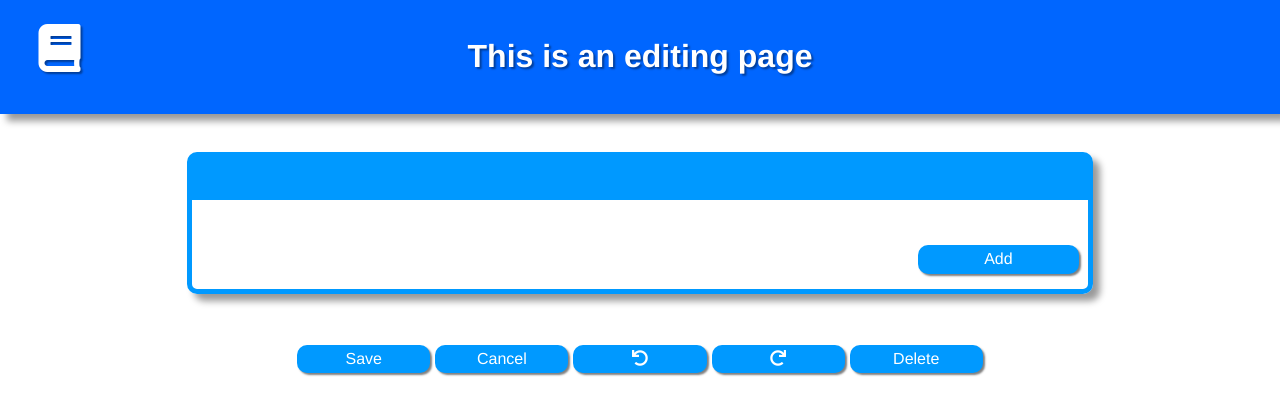
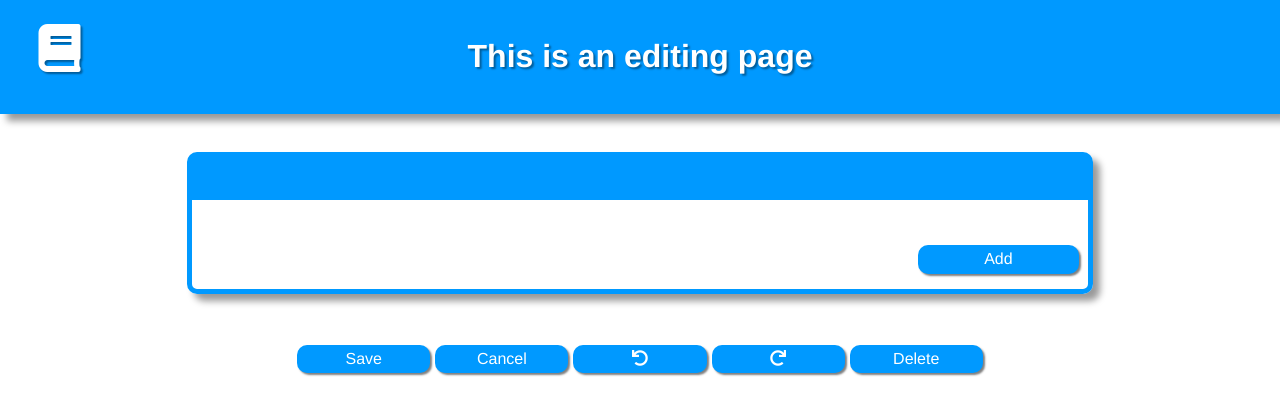
Before and after one commit to TitarenkoBA/notes, a Vue app: page /editing in a window 1280 px wide. Shown: the top 414 px of the page. Built offline with nearby package versions, Linux system fonts and the light colour scheme.

Commit message:
fixed color

```diff
--- a/src/views/Editing.vue
+++ b/src/views/Editing.vue
@@ -62,7 +62,7 @@ export default {
 
 <style lang="less" scoped>
 .editing__title {
-  background-color: #0066ff;
+  background-color: #0099ff;
   color: white;
   padding: 3%;
   margin: 0 0 3% 0;
```
